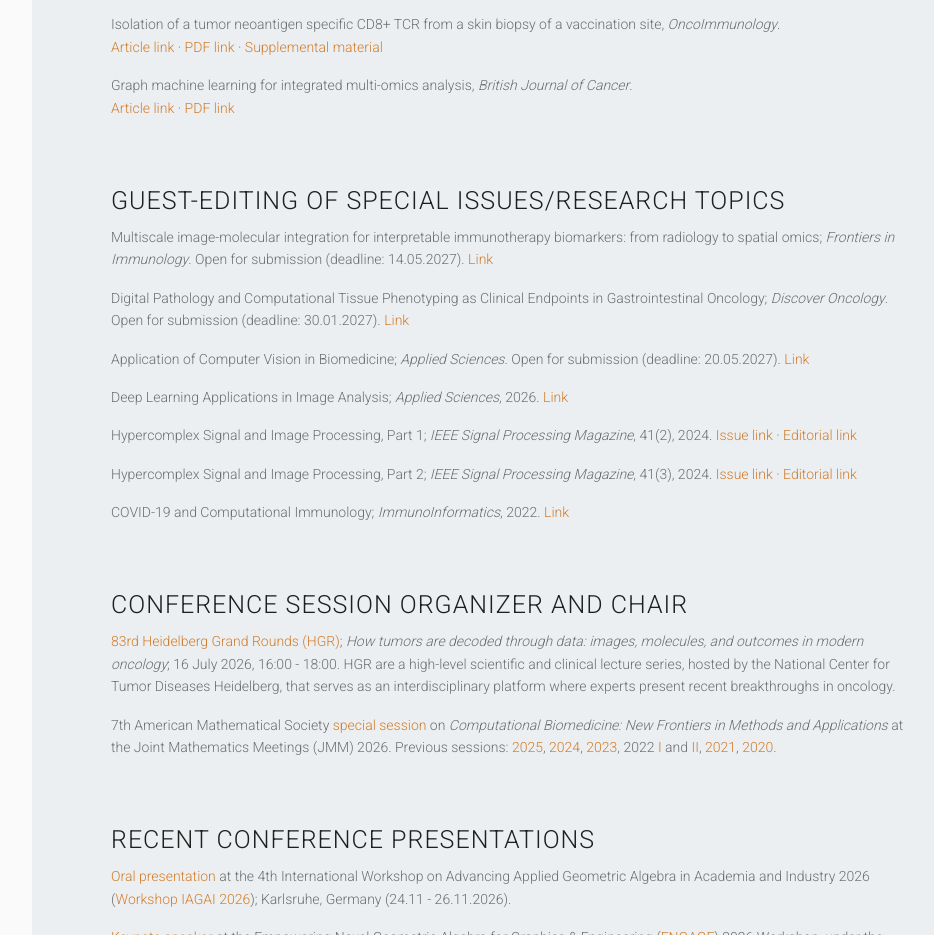
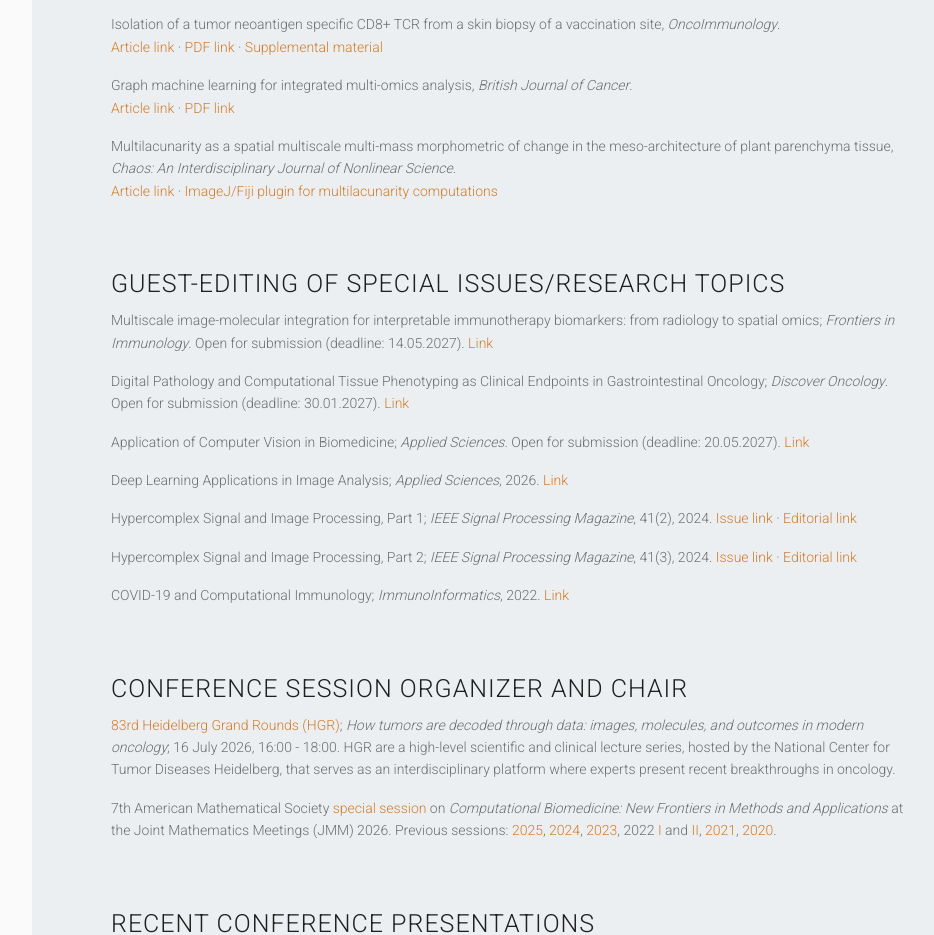
Before and after one commit to nekvalous/nekvalous.github.io, a plain HTML site: page index.html in a window 1280 px wide. Shown: the part 2282-3217 px from the top of the page, without its empty margins (288-1222 px from the left). Drawn offline with nearby package versions, Linux system fonts and the light colour scheme; a script that the page names is missing.

Commit message:
Update index.html

```diff
--- a/index.html
+++ b/index.html
@@ -258,6 +258,10 @@
 								<a href="https://doi.org/10.1038/s41416-024-02706-7" target="_blank">Article link</a> ·
 								<a href="https://www.nature.com/articles/s41416-024-02706-7.pdf" target="_blank">PDF link</a>
 							</p>
+							<p>Multilacunarity as a spatial multiscale multi-mass morphometric of change in the meso-architecture of plant parenchyma tissue, <i>Chaos: An Interdisciplinary Journal of Nonlinear Science</i>.<br>
+								<a href="https://doi.org/10.1063/1.5047021" target="_blank">Article link</a> ·
+								<a href="https://github.com/nekvalous/Multilacunarity-ImageJ-Fiji-Plugin" target="_blank">ImageJ/Fiji plugin for multilacunarity computations</a>
+							</p>
 						</div>
 					</div>
 					<br>
```
